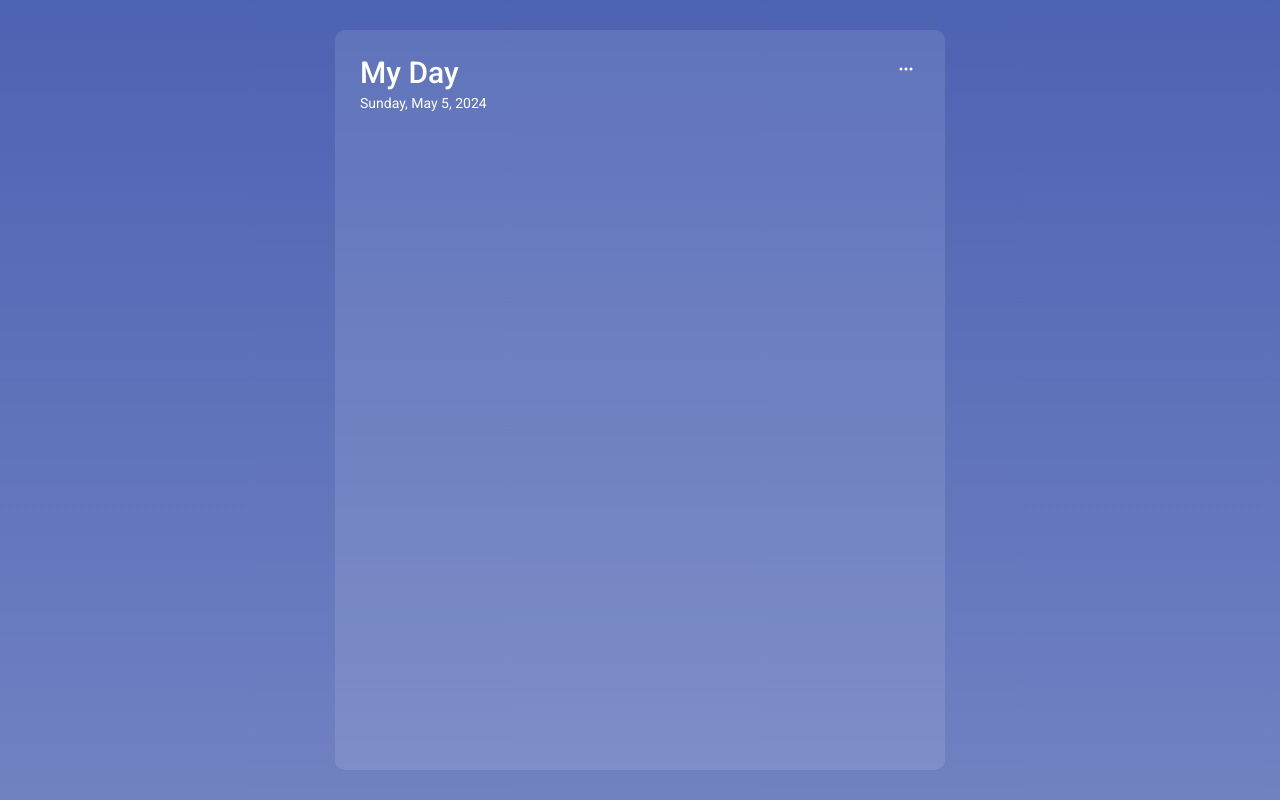
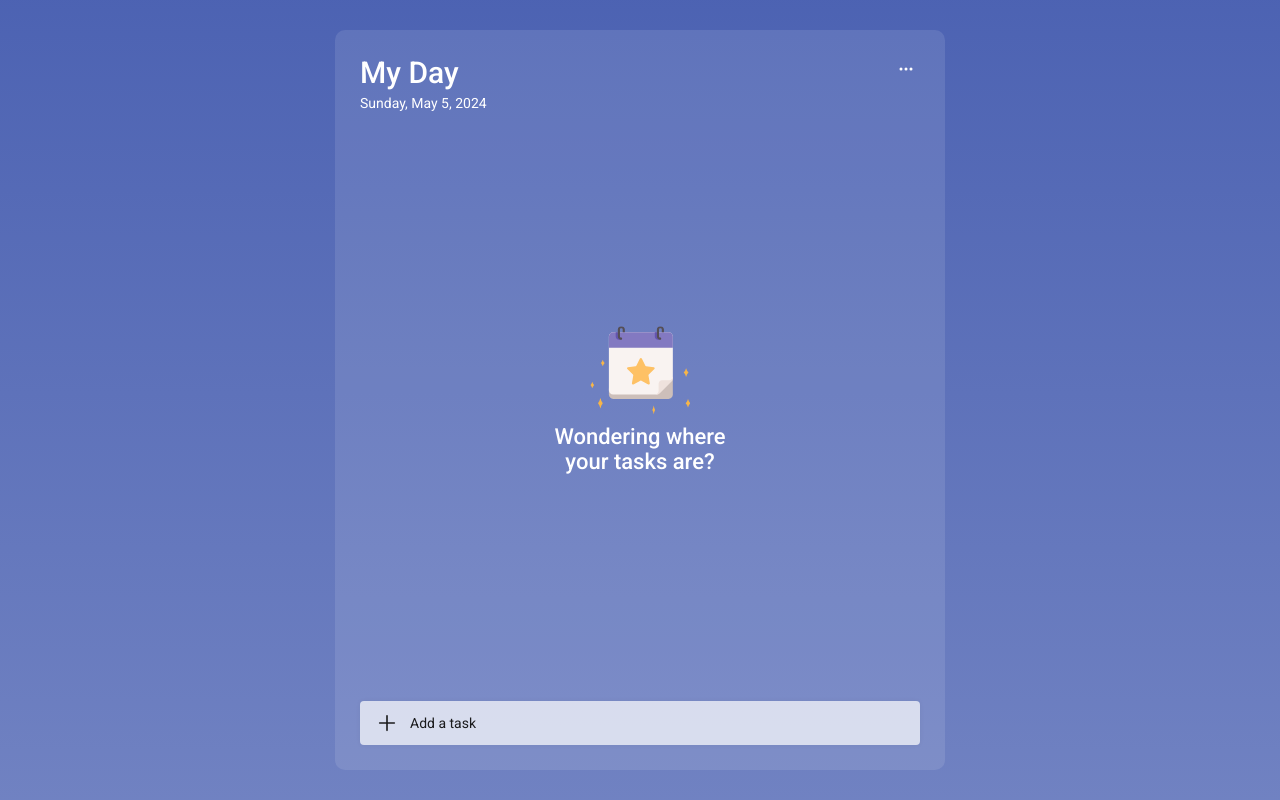
Before and after one commit to HilarioNengareJr/ToDoList, a React (Create React App) app in the folder todolist-app/: page / in a window 1280 px wide. Built offline with nearby package versions, Linux system fonts and the light colour scheme.

Commit message:
Added main page

```diff
--- a/todolist-app/src/App.js
+++ b/todolist-app/src/App.js
@@ -1,11 +1,13 @@
 import React from 'react';
 import Header from './components/Header';
+import Main from './components/MainPage';
 import './App.css';
 
 const App = () => {
   return (
     <article className='app-box'>
       <Header />
+      <Main />
     </article>
   );
 }
--- a/todolist-app/src/components/MainPage.css
+++ b/todolist-app/src/components/MainPage.css
@@ -0,0 +1,230 @@
+/*-----------------------------------*\
+  #MAIN
+\*-----------------------------------*/
+
+.title-wrapper {
+    position: absolute;
+    top: 50%;
+    left: 50%;
+    transform: translate(-50%, -50%);
+    min-width: max-content;
+    user-select: none;
+    z-index: -1;
+}
+
+.title-wrapper.hide {
+    opacity: 0;
+}
+
+.title-wrapper .img {
+    width: 90px;
+    margin-inline: auto;
+    margin-block-end: 10px;
+}
+
+.title-wrapper .h2 {
+    color: var(--white-1);
+    text-align: center;
+}
+
+.task-list {
+    margin-block: 20px;
+    max-height: calc(100vh - 200px);
+    padding-inline-end: 4px;
+    margin-inline-end: -4px;
+    overflow-y: auto;
+}
+
+.task-list::-webkit-scrollbar {
+    width: 2px;
+}
+
+.task-list::-webkit-scrollbar-thumb {
+    background-color: transparent;
+    border-radius: 5px;
+}
+
+.task-list:is(:hover, :focus-within)::-webkit-scrollbar-thumb {
+    background-color: hsla(0, 0%, 0%, 0.5);
+}
+
+.task-item:not(:last-child) {
+    margin-block-end: 2px;
+}
+
+.task-item {
+    background-color: var(--cultured-1);
+    display: flex;
+    justify-content: flex-start;
+    align-items: flex-start;
+    gap: 10px;
+    padding: 14px 18px;
+    border-radius: var(--radius-4);
+    user-select: none;
+}
+
+.task-item:is(:hover, :focus-within) {
+    background-color: var(--cultured-2);
+}
+
+.task-item:active {
+    transform: scale(0.99);
+}
+
+.task-item .check-icon {
+    --icon-color: var(--granite-gray);
+    --icon-opacity: 0;
+
+    position: relative;
+    width: 20px;
+    height: 20px;
+    border: 2px solid var(--granite-gray);
+    border-radius: 50%;
+}
+
+.task-item .item-icon:is(:hover, :focus) .check-icon {
+    --icon-opacity: 1;
+}
+
+.task-item .item-icon:active .check-icon {
+    --icon-color: var(--cultured-1);
+    background-color: var(--granite-gray);
+}
+
+.task-item .check-icon::before,
+.task-item .check-icon::after {
+    content: "";
+    position: absolute;
+    width: 9px;
+    height: 2px;
+    border-radius: 5px;
+    background-color: var(--icon-color);
+    opacity: var(--icon-opacity);
+}
+
+.task-item .check-icon::before {
+    width: 6px;
+    transform: rotate(45deg);
+    top: 8px;
+    left: 2px;
+}
+
+.task-item .check-icon::after {
+    transform: rotate(-45deg);
+    top: 7px;
+    left: 5px;
+}
+
+.task-item.complete .check-icon {
+    background-color: var(--theme-color);
+    border-color: var(--theme-color);
+    --icon-color: var(--cultured-1);
+    --icon-opacity: 1;
+    animation: scale-up 0.2s ease forwards;
+}
+
+@keyframes scale-up {
+    0% {
+        transform: scale(0.5);
+    }
+
+    100% {
+        transform: scale(1);
+    }
+}
+
+.task-item .item-text {
+    font-size: var(--fs-4);
+    padding-block-start: 2px;
+}
+
+.task-item.complete .item-text {
+    color: var(--granite-gray);
+    text-decoration: line-through;
+}
+
+.task-item .item-action-btn {
+    margin-inline-start: auto;
+    color: var(--dim-gray);
+    opacity: 0;
+}
+
+.task-item:is(:hover, :focus-within) .item-action-btn {
+    opacity: 1;
+}
+
+.task-item .item-action-btn:is(:hover, :focus) {
+    color: var(--fuzzy-wuzzy);
+}
+
+.task-item .item-action-btn:is(:hover, :focus) ion-icon {
+    --ionicon-stroke-width: 50px;
+}
+
+.input-wrapper {
+    position: absolute;
+    bottom: 0;
+    left: 0;
+    right: 0;
+}
+
+.input-field {
+    background-color: var(--white_70);
+    color: var(--eerie-black);
+    font-size: var(--fs-4);
+    padding: 14px;
+    padding-inline-start: 50px;
+    box-shadow: var(--shadow-1);
+    border-radius: var(--radius-4);
+}
+
+.input-field::placeholder {
+    color: var(--dim-gray);
+    opacity: 0;
+}
+
+.input-field:focus::placeholder {
+    opacity: 1;
+}
+
+.input-field:is(:hover, :focus) {
+    background-color: var(--white_80);
+    outline: none;
+}
+
+.input-text,
+.input-icon {
+    position: absolute;
+    top: 50%;
+    transform: translateY(-50%);
+}
+
+.input-text {
+    left: 50px;
+    font-size: var(--fs-4);
+    pointer-events: none;
+}
+
+.input-icon {
+    left: 14px;
+    font-size: 26px;
+}
+
+.input-field:is(:not(:placeholder-shown), :focus)~.input-text {
+    opacity: 0;
+}
+
+.input-icon .circle-icon {
+    color: var(--davys-gray);
+    --ionicon-stroke-width: 40px;
+}
+
+.input-field:focus~.input-icon .add-icon,
+.input-field~.input-icon .circle-icon {
+    display: none;
+}
+
+.input-field~.input-icon .add-icon,
+.input-field:focus~.input-icon .circle-icon {
+    display: block;
+}
--- a/todolist-app/src/components/MainPage.js
+++ b/todolist-app/src/components/MainPage.js
@@ -0,0 +1,35 @@
+import React from 'react';
+import './MainPage.css';
+
+const Main = () => {
+
+    return (
+        <section>
+            <div className='title-wrapper'>
+                <img src='/calender-image.svg' width={130} height={115} alt='calender image' className='img' />
+                <h2 className='h2'>
+                    Wondering where <br />
+                    your tasks are?
+                </h2>
+            </div>
+
+
+            {/* Dynamic js here */}
+            <ul className='task-list'></ul>
+
+            <div className='input-wrapper' title="Add a task in 'My Day'">
+                <input type='text' name='task' aria-label='Add task' maxLength={100} placeholder="Try typing 'Jogging 20min at morning'" className='input-field' />
+                <span className='input-text'>
+                    Add a task
+                </span>
+                <div className='input-icon'>
+                    <ion-icon name="add-outline" class="add-icon" aria-hidden="true"></ion-icon>
+
+                    <ion-icon name="ellipse-outline" class="circle-icon" aria-hidden="true"></ion-icon>
+                </div>
+            </div>
+        </section>
+    );
+}
+
+export default Main;
```
Also changed, not shown: todolist-app/public/calender-image.svg (added).
